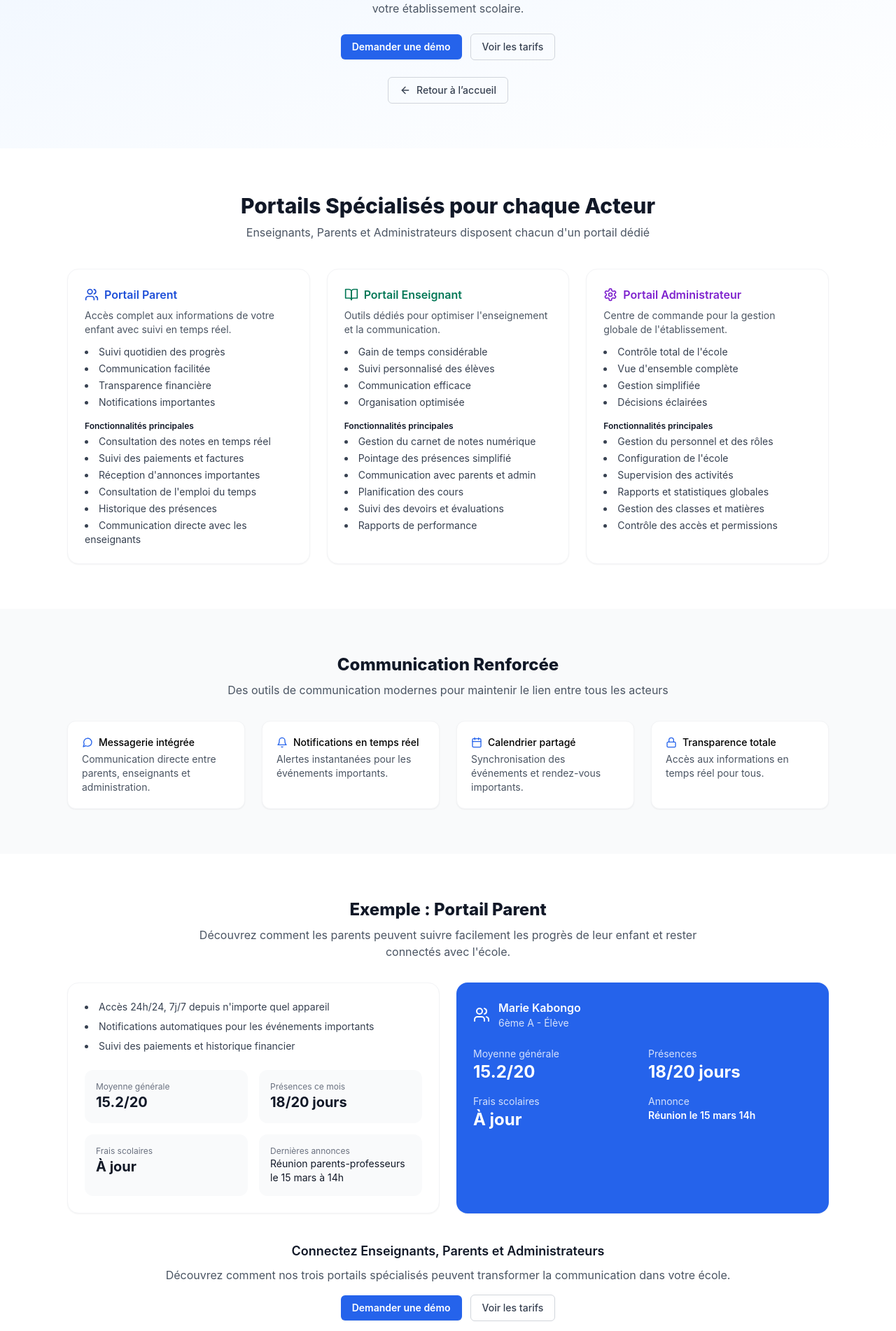
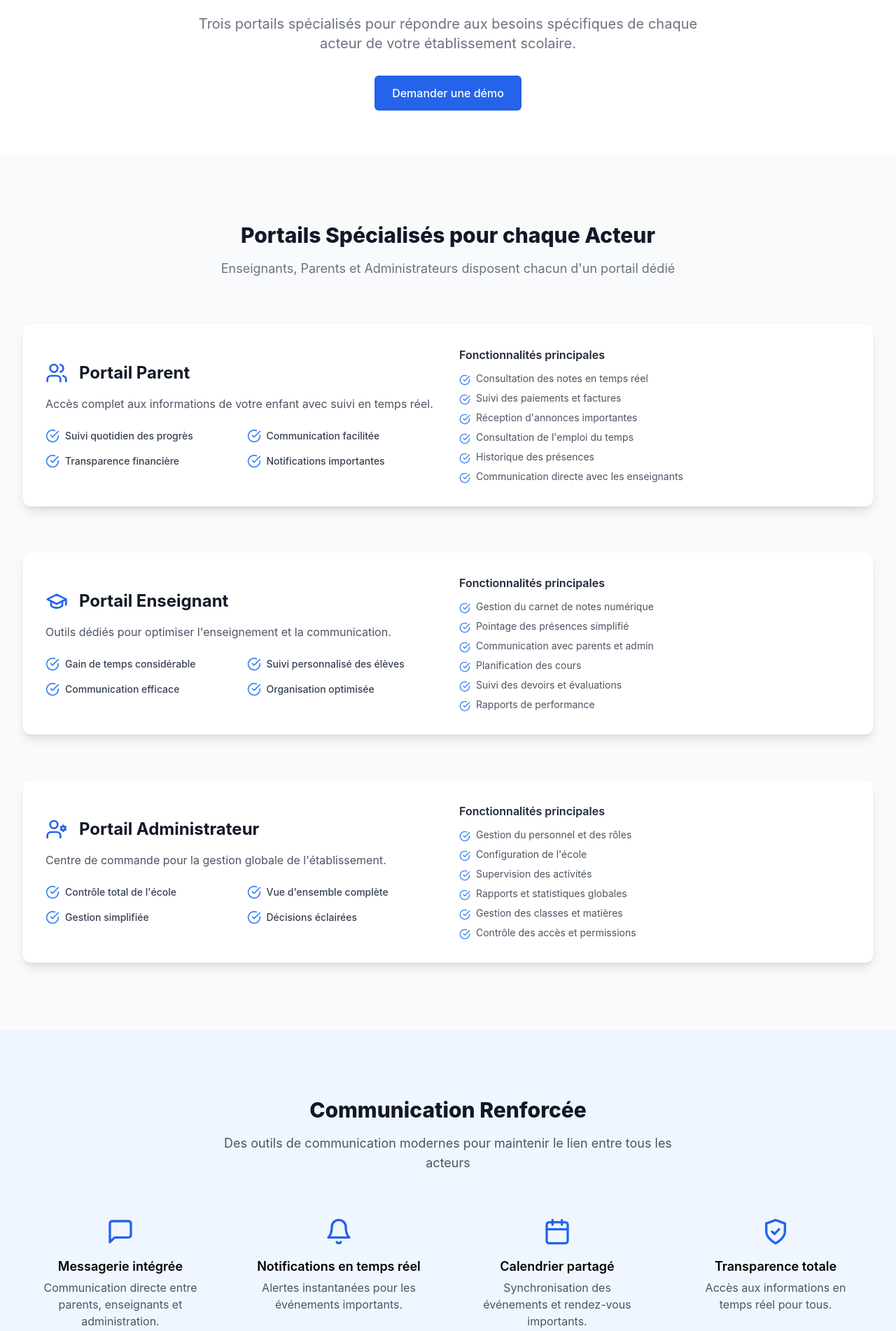
Before and after one commit to TDKasala/schoolconnect101, a React (Vite) app: page /portails in a window 1280 px wide. Shown: the part 258-2160 px from the top of the page at 70% size. Built offline with nearby package versions, Linux system fonts and the light colour scheme.

Commit message:
fix(pages): correct corrupted content in Portails.tsx

```diff
--- a/src/pages/Portails.tsx
+++ b/src/pages/Portails.tsx
@@ -1,203 +1,202 @@
-import { ArrowLeft, Users, MessageCircle, Bell, Calendar, Lock, FileText, Wallet, BookOpen, Shield, Settings } from 'lucide-react'
-import { Link } from 'react-router-dom'
+import { Link } from 'react-router-dom';
+import { ArrowLeft, CheckCircle, Users, GraduationCap, UserCog, MessageSquare, Bell, Calendar, ShieldCheck } from 'lucide-react';
+
+const portals = [
+  {
+    icon: <Users className="h-8 w-8 text-blue-600" />,
+    title: 'Portail Parent',
+    description: 'Accès complet aux informations de votre enfant avec suivi en temps réel.',
+    benefits: ['Suivi quotidien des progrès', 'Communication facilitée', 'Transparence financière', 'Notifications importantes'],
+    features: ['Consultation des notes en temps réel', 'Suivi des paiements et factures', 'Réception d\'annonces importantes', 'Consultation de l\'emploi du temps', 'Historique des présences', 'Communication directe avec les enseignants'],
+  },
+  {
+    icon: <GraduationCap className="h-8 w-8 text-blue-600" />,
+    title: 'Portail Enseignant',
+    description: 'Outils dédiés pour optimiser l\'enseignement et la communication.',
+    benefits: ['Gain de temps considérable', 'Suivi personnalisé des élèves', 'Communication efficace', 'Organisation optimisée'],
+    features: ['Gestion du carnet de notes numérique', 'Pointage des présences simplifié', 'Communication avec parents et admin', 'Planification des cours', 'Suivi des devoirs et évaluations', 'Rapports de performance'],
+  },
+  {
+    icon: <UserCog className="h-8 w-8 text-blue-600" />,
+    title: 'Portail Administrateur',
+    description: 'Centre de commande pour la gestion globale de l\'établissement.',
+    benefits: ['Contrôle total de l\'école', 'Vue d\'ensemble complète', 'Gestion simplifiée', 'Décisions éclairées'],
+    features: ['Gestion du personnel et des rôles', 'Configuration de l\'école', 'Supervision des activités', 'Rapports et statistiques globales', 'Gestion des classes et matières', 'Contrôle des accès et permissions'],
+  },
+];
 
 export default function Portails() {
   return (
-    <main className="pt-20">
-      {/* Hero */}
-      <section className="bg-gradient-to-br from-primary-50 to-white py-12 md:py-16 text-center">
-        <div className="max-w-5xl mx-auto px-4 sm:px-6 lg:px-8">
-          <p className="inline-flex items-center gap-2 text-xs bg-primary-50 text-primary-700 px-3 py-1 rounded-full mb-3">Portails</p>
-          <h1 className="text-3xl md:text-4xl font-extrabold text-gray-900">Portails pour Enseignants, Parents et Administrateurs</h1>
-          <p className="mt-3 text-gray-600 max-w-2xl mx-auto">Trois portails spécialisés pour répondre aux besoins spécifiques de chaque acteur de votre établissement scolaire.</p>
-          <div className="mt-6 flex items-center justify-center gap-3">
-            <a href="mailto:contact@schoolconnect.cd?subject=Demande%20de%20d%C3%A9mo%20-%20Portails" className="inline-flex items-center rounded-md bg-blue-600 px-4 py-2 text-sm font-semibold text-white shadow-sm hover:bg-blue-500">Demander une démo</a>
-            <Link to="/tarifs" className="inline-flex items-center rounded-md border border-gray-300 px-4 py-2 text-sm font-medium text-gray-700 hover:bg-gray-50">Voir les tarifs</Link>
-          </div>
-          <div className="mt-6 flex items-center justify-center">
-            <Link to="/" className="inline-flex items-center rounded-md border border-gray-300 px-4 py-2 text-sm font-medium text-gray-700 hover:bg-gray-50">
-              <ArrowLeft className="mr-2 h-4 w-4" /> Retour à l’accueil
+    <div className="bg-gray-50">
+      {/* Hero Section */}
+      <div className="relative bg-white">
+        <div className="max-w-7xl mx-auto px-4 sm:px-6 lg:px-8 py-16 text-center">
+            <Link
+                to="/"
+                className="inline-flex items-center rounded-md border border-gray-300 px-4 py-2 text-sm font-medium text-gray-700 hover:bg-gray-50 mb-8"
+            >
+                <ArrowLeft className="mr-2 h-4 w-4" />
+                Retour à l’accueil
             </Link>
+          <h1 className="text-4xl font-extrabold tracking-tight text-gray-900 sm:text-5xl md:text-6xl">
+            Portails pour Enseignants, Parents et Administrateurs
+          </h1>
+          <p className="mt-6 max-w-3xl mx-auto text-xl text-gray-500">
+            Trois portails spécialisés pour répondre aux besoins spécifiques de chaque acteur de votre établissement scolaire.
+          </p>
+          <div className="mt-8">
+            <a
+              href="mailto:contact@schoolconnect.cd?subject=Demande%20de%20d%C3%A9mo%20-%20Module%20Portails"
+              className="inline-flex items-center justify-center px-6 py-3 border border-transparent text-base font-medium rounded-md text-white bg-blue-600 hover:bg-blue-700"
+            >
+              Demander une démo
+            </a>
           </div>
         </div>
-      </section>
-
-      {/* Overview */}
-      <section className="py-12 md:py-16">
-        <div className="max-w-6xl mx-auto px-4 sm:px-6 lg:px-8">
-          <div className="text-center max-w-3xl mx-auto">
-            <h2 className="text-2xl md:text-3xl font-extrabold text-gray-900">Portails Spécialisés pour chaque Acteur</h2>
-            <p className="mt-2 text-gray-600">Enseignants, Parents et Administrateurs disposent chacun d'un portail dédié</p>
       </div>
 
-          <div className="mt-10 grid grid-cols-1 md:grid-cols-3 gap-6">
-            {/* Parent */}
-            <div className="rounded-2xl bg-white p-6 shadow-sm border border-gray-100">
-              <div className="flex items-center gap-2 text-blue-700"><Users className="h-5 w-5" /><h3 className="font-semibold">Portail Parent</h3></div>
-              <p className="mt-2 text-sm text-gray-600">Accès complet aux informations de votre enfant avec suivi en temps réel.</p>
-              <ul className="mt-3 text-sm text-gray-700 space-y-1 list-disc list-inside">
-                <li>Suivi quotidien des progrès</li>
-                <li>Communication facilitée</li>
-                <li>Transparence financière</li>
-                <li>Notifications importantes</li>
-              </ul>
-              <p className="mt-4 text-xs font-semibold text-gray-900">Fonctionnalités principales</p>
-              <ul className="mt-1 text-sm text-gray-700 space-y-1 list-disc list-inside">
-                <li>Consultation des notes en temps réel</li>
-                <li>Suivi des paiements et factures</li>
-                <li>Réception d'annonces importantes</li>
-                <li>Consultation de l'emploi du temps</li>
-                <li>Historique des présences</li>
-                <li>Communication directe avec les enseignants</li>
-              </ul>
+      {/* Portals Section */}
+      <div className="py-16 sm:py-24">
+        <div className="max-w-7xl mx-auto px-4 sm:px-6 lg:px-8">
+          <div className="text-center">
+            <h2 className="text-3xl font-extrabold text-gray-900">Portails Spécialisés pour chaque Acteur</h2>
+            <p className="mt-4 text-lg text-gray-500">
+              Enseignants, Parents et Administrateurs disposent chacun d'un portail dédié
+            </p>
           </div>
-
-            {/* Enseignant */}
-            <div className="rounded-2xl bg-white p-6 shadow-sm border border-gray-100">
-              <div className="flex items-center gap-2 text-emerald-700"><BookOpen className="h-5 w-5" /><h3 className="font-semibold">Portail Enseignant</h3></div>
-              <p className="mt-2 text-sm text-gray-600">Outils dédiés pour optimiser l'enseignement et la communication.</p>
-              <ul className="mt-3 text-sm text-gray-700 space-y-1 list-disc list-inside">
-                <li>Gain de temps considérable</li>
-                <li>Suivi personnalisé des élèves</li>
-                <li>Communication efficace</li>
-                <li>Organisation optimisée</li>
-              </ul>
-              <p className="mt-4 text-xs font-semibold text-gray-900">Fonctionnalités principales</p>
-              <ul className="mt-1 text-sm text-gray-700 space-y-1 list-disc list-inside">
-                <li>Gestion du carnet de notes numérique</li>
-                <li>Pointage des présences simplifié</li>
-                <li>Communication avec parents et admin</li>
-                <li>Planification des cours</li>
-                <li>Suivi des devoirs et évaluations</li>
-                <li>Rapports de performance</li>
-              </ul>
+          <div className="mt-16 space-y-16">
+            {portals.map((portal) => (
+              <div key={portal.title} className="bg-white p-8 rounded-xl shadow-lg border border-gray-100">
+                <div className="grid md:grid-cols-2 gap-8 items-center">
+                    <div>
+                        <div className="flex items-center gap-4">
+                            {portal.icon}
+                            <h3 className="text-2xl font-bold text-gray-900">{portal.title}</h3>
                         </div>
-
-            {/* Admin */}
-            <div className="rounded-2xl bg-white p-6 shadow-sm border border-gray-100">
-              <div className="flex items-center gap-2 text-purple-700"><Settings className="h-5 w-5" /><h3 className="font-semibold">Portail Administrateur</h3></div>
-              <p className="mt-2 text-sm text-gray-600">Centre de commande pour la gestion globale de l'établissement.</p>
-              <ul className="mt-3 text-sm text-gray-700 space-y-1 list-disc list-inside">
-                <li>Contrôle total de l'école</li>
-                <li>Vue d'ensemble complète</li>
-                <li>Gestion simplifiée</li>
-                <li>Décisions éclairées</li>
-              </ul>
-              <p className="mt-4 text-xs font-semibold text-gray-900">Fonctionnalités principales</p>
-              <ul className="mt-1 text-sm text-gray-700 space-y-1 list-disc list-inside">
-                <li>Gestion du personnel et des rôles</li>
-                <li>Configuration de l'école</li>
-                <li>Supervision des activités</li>
-                <li>Rapports et statistiques globales</li>
-                <li>Gestion des classes et matières</li>
-                <li>Contrôle des accès et permissions</li>
+                        <p className="mt-4 text-gray-600">{portal.description}</p>
+                        <div className="mt-6 grid grid-cols-2 gap-4">
+                            {portal.benefits.map(benefit => (
+                                <div key={benefit} className="flex items-center">
+                                    <CheckCircle className="h-5 w-5 text-blue-500 flex-shrink-0" />
+                                    <span className="ml-2 text-sm font-medium text-gray-700">{benefit}</span>
+                                </div>
+                            ))}
+                        </div>
+                    </div>
+                    <div>
+                        <h4 className="font-semibold text-gray-800">Fonctionnalités principales</h4>
+                        <ul className="mt-3 space-y-2">
+                            {portal.features.map(feature => (
+                                <li key={feature} className="flex items-start">
+                                    <CheckCircle className="h-4 w-4 text-blue-500 mt-1 flex-shrink-0" />
+                                    <span className="ml-2 text-sm text-gray-600">{feature}</span>
+                                </li>
+                            ))}
                         </ul>
                     </div>
                 </div>
               </div>
-      </section>
-
-      {/* Communication */}
-      <section className="py-12 md:py-16 bg-gray-50">
-        <div className="max-w-6xl mx-auto px-4 sm:px-6 lg:px-8">
-          <div className="text-center max-w-3xl mx-auto">
-            <h2 className="text-xl md:text-2xl font-extrabold text-gray-900">Communication Renforcée</h2>
-            <p className="mt-2 text-gray-600">Des outils de communication modernes pour maintenir le lien entre tous les acteurs</p>
-          </div>
-          <div className="mt-8 grid grid-cols-1 md:grid-cols-4 gap-6 text-sm">
-            <div className="rounded-xl bg-white p-5 shadow-sm border border-gray-100">
-              <div className="flex items-center gap-2"><MessageCircle className="h-4 w-4 text-primary-600" /><p className="font-medium">Messagerie intégrée</p></div>
-              <p className="mt-1 text-gray-600">Communication directe entre parents, enseignants et administration.</p>
-            </div>
-            <div className="rounded-xl bg-white p-5 shadow-sm border border-gray-100">
-              <div className="flex items-center gap-2"><Bell className="h-4 w-4 text-primary-600" /><p className="font-medium">Notifications en temps réel</p></div>
-              <p className="mt-1 text-gray-600">Alertes instantanées pour les événements importants.</p>
-            </div>
-            <div className="rounded-xl bg-white p-5 shadow-sm border border-gray-100">
-              <div className="flex items-center gap-2"><Calendar className="h-4 w-4 text-primary-600" /><p className="font-medium">Calendrier partagé</p></div>
-              <p className="mt-1 text-gray-600">Synchronisation des événements et rendez-vous importants.</p>
-            </div>
-            <div className="rounded-xl bg-white p-5 shadow-sm border border-gray-100">
-              <div className="flex items-center gap-2"><Lock className="h-4 w-4 text-primary-600" /><p className="font-medium">Transparence totale</p></div>
-              <p className="mt-1 text-gray-600">Accès aux informations en temps réel pour tous.</p>
+            ))}
           </div>
         </div>
       </div>
-      </section>
 
-      {/* Exemple Portail Parent */}
-      <section className="py-12 md:py-16">
-        <div className="max-w-6xl mx-auto px-4 sm:px-6 lg:px-8">
-          <div className="text-center max-w-3xl mx-auto">
-            <h2 className="text-xl md:text-2xl font-extrabold text-gray-900">Exemple : Portail Parent</h2>
-            <p className="mt-2 text-gray-600">Découvrez comment les parents peuvent suivre facilement les progrès de leur enfant et rester connectés avec l'école.</p>
+      {/* Communication Section */}
+      <div className="bg-blue-50 py-16 sm:py-24">
+        <div className="max-w-7xl mx-auto px-4 sm:px-6 lg:px-8">
+            <div className="text-center">
+                <h2 className="text-3xl font-extrabold text-gray-900">Communication Renforcée</h2>
+                <p className="mt-4 max-w-2xl mx-auto text-lg text-gray-600">Des outils de communication modernes pour maintenir le lien entre tous les acteurs</p>
             </div>
-
-          <div className="mt-8 grid grid-cols-1 md:grid-cols-2 gap-6">
-            <div className="rounded-2xl bg-white p-6 shadow-sm border border-gray-100">
-              <ul className="text-sm text-gray-700 space-y-2 list-disc list-inside">
-                <li>Accès 24h/24, 7j/7 depuis n'importe quel appareil</li>
-                <li>Notifications automatiques pour les événements importants</li>
-                <li>Suivi des paiements et historique financier</li>
-              </ul>
-              <div className="mt-6 grid grid-cols-2 gap-4 text-sm">
-                <div className="rounded-xl bg-gray-50 p-4">
-                  <p className="text-xs text-gray-500">Moyenne générale</p>
-                  <p className="text-xl font-bold text-gray-900">15.2/20</p>
+            <div className="mt-12 grid md:grid-cols-2 lg:grid-cols-4 gap-8 text-center">
+                <div className="p-4">
+                    <MessageSquare className="h-10 w-10 text-blue-600 mx-auto" />
+                    <h3 className="mt-4 text-lg font-semibold">Messagerie intégrée</h3>
+                    <p className="mt-1 text-gray-600">Communication directe entre parents, enseignants et administration.</p>
                 </div>
-                <div className="rounded-xl bg-gray-50 p-4">
-                  <p className="text-xs text-gray-500">Présences ce mois</p>
-                  <p className="text-xl font-bold text-gray-900">18/20 jours</p>
+                <div className="p-4">
+                    <Bell className="h-10 w-10 text-blue-600 mx-auto" />
+                    <h3 className="mt-4 text-lg font-semibold">Notifications en temps réel</h3>
+                    <p className="mt-1 text-gray-600">Alertes instantanées pour les événements importants.</p>
                 </div>
-                <div className="rounded-xl bg-gray-50 p-4">
-                  <p className="text-xs text-gray-500">Frais scolaires</p>
-                  <p className="text-xl font-bold text-gray-900">À jour</p>
+                <div className="p-4">
+                    <Calendar className="h-10 w-10 text-blue-600 mx-auto" />
+                    <h3 className="mt-4 text-lg font-semibold">Calendrier partagé</h3>
+                    <p className="mt-1 text-gray-600">Synchronisation des événements et rendez-vous importants.</p>
                 </div>
-                <div className="rounded-xl bg-gray-50 p-4">
-                  <p className="text-xs text-gray-500">Dernières annonces</p>
-                  <p className="text-gray-900">Réunion parents-professeurs le 15 mars à 14h</p>
-                </div>
-              </div>
-            </div>
-            <div className="rounded-2xl bg-gradient-to-tr from-blue-600 to-primary-600 text-white p-6 shadow-sm">
-              <div className="flex items-center gap-3">
-                <Users className="h-6 w-6" />
-                <div>
-                  <p className="font-semibold">Marie Kabongo</p>
-                  <p className="text-white/80 text-sm">6ème A - Élève</p>
-                </div>
-              </div>
-              <div className="mt-6 grid grid-cols-2 gap-4 text-sm">
-                <div>
-                  <p className="text-white/80">Moyenne générale</p>
-                  <p className="text-2xl font-bold">15.2/20</p>
-                </div>
-                <div>
-                  <p className="text-white/80">Présences</p>
-                  <p className="text-2xl font-bold">18/20 jours</p>
-                </div>
-                <div>
-                  <p className="text-white/80">Frais scolaires</p>
-                  <p className="text-2xl font-bold">À jour</p>
-                </div>
-                <div>
-                  <p className="text-white/80">Annonce</p>
-                  <p className="font-semibold">Réunion le 15 mars 14h</p>
+                <div className="p-4">
+                    <ShieldCheck className="h-10 w-10 text-blue-600 mx-auto" />
+                    <h3 className="mt-4 text-lg font-semibold">Transparence totale</h3>
+                    <p className="mt-1 text-gray-600">Accès aux informations en temps réel pour tous.</p>
                 </div>
             </div>
         </div>
       </div>
 
-          <div className="mt-10 text-center">
-            <h3 className="text-lg font-semibold text-gray-900">Connectez Enseignants, Parents et Administrateurs</h3>
-            <p className="mt-2 text-gray-600">Découvrez comment nos trois portails spécialisés peuvent transformer la communication dans votre école.</p>
-            <div className="mt-4 flex items-center justify-center gap-3">
-              <a href="mailto:contact@schoolconnect.cd?subject=Demande%20de%20d%C3%A9mo%20-%20Portails" className="inline-flex items-center rounded-md bg-blue-600 px-4 py-2 text-sm font-semibold text-white shadow-sm hover:bg-blue-500">Demander une démo</a>
-              <Link to="/tarifs" className="inline-flex items-center rounded-md border border-gray-300 px-4 py-2 text-sm font-medium text-gray-700 hover:bg-gray-50">Voir les tarifs</Link>
+      {/* Parent Portal Example */}
+      <div className="bg-white py-16 sm:py-24">
+        <div className="max-w-7xl mx-auto px-4 sm:px-6 lg:px-8">
+            <div className="lg:grid lg:grid-cols-2 lg:gap-12 items-center">
+                <div className="">
+                    <h2 className="text-3xl font-extrabold text-gray-900">Exemple : Portail Parent</h2>
+                    <p className="mt-4 text-lg text-gray-600">Découvrez comment les parents peuvent suivre facilement les progrès de leur enfant et rester connectés avec l'école.</p>
+                    <ul className="mt-6 space-y-3">
+                        <li className="flex items-start"><CheckCircle className="h-5 w-5 text-blue-500 mt-0.5"/><span className="ml-3">Accès 24h/24, 7j/7 depuis n'importe quel appareil</span></li>
+                        <li className="flex items-start"><CheckCircle className="h-5 w-5 text-blue-500 mt-0.5"/><span className="ml-3">Notifications automatiques pour les événements importants</span></li>
+                        <li className="flex items-start"><CheckCircle className="h-5 w-5 text-blue-500 mt-0.5"/><span className="ml-3">Suivi des paiements et historique financier</span></li>
+                    </ul>
+                </div>
+                <div className="mt-10 lg:mt-0">
+                    <div className="bg-gray-100 p-8 rounded-xl shadow-lg transform hover:scale-105 transition-transform duration-300">
+                        <div className="flex items-center gap-4">
+                            <img className="h-16 w-16 rounded-full" src="/images/student-avatar.png" alt="Avatar élève" />
+                            <div>
+                                <h4 className="font-bold text-lg text-gray-800">Marie Kabongo</h4>
+                                <p className="text-sm text-gray-600">6ème A - Élève</p>
+                            </div>
+                        </div>
+                        <div className="mt-6 grid grid-cols-3 gap-4 text-center">
+                            <div>
+                                <p className="text-sm text-gray-500">Moyenne</p>
+                                <p className="font-bold text-xl text-blue-700">15.2/20</p>
+                            </div>
+                            <div>
+                                <p className="text-sm text-gray-500">Présences</p>
+                                <p className="font-bold text-xl text-blue-700">18/20 j</p>
+                            </div>
+                            <div>
+                                <p className="text-sm text-gray-500">Frais scolaires</p>
+                                <p className="font-bold text-lg text-green-600">À jour</p>
+                            </div>
+                        </div>
+                        <div className="mt-6 border-t pt-4">
+                            <h5 className="font-semibold text-gray-700">Dernières annonces</h5>
+                            <p className="mt-2 text-sm text-gray-600 bg-blue-50 p-3 rounded-md">Réunion parents-professeurs le 15 mars à 14h</p>
                         </div>
                     </div>
                 </div>
-      </section>
-    </main>
-  )
+            </div>
+        </div>
+      </div>
+
+      {/* Final CTA */}
+       <div className="bg-gray-50">
+        <div className="max-w-4xl mx-auto text-center py-16 px-4 sm:py-20 sm:px-6 lg:px-8">
+          <h2 className="text-3xl font-extrabold text-gray-900 sm:text-4xl">
+            <span className="block">Connectez Enseignants, Parents et Administrateurs</span>
+          </h2>
+          <p className="mt-4 text-lg leading-6 text-gray-500">Découvrez comment nos trois portails spécialisés peuvent transformer la communication dans votre école.</p>
+          <div className="mt-8 flex justify-center gap-4">
+            <a href="mailto:contact@schoolconnect.cd?subject=Demande%20de%20d%C3%A9mo%20-%20Module%20Portails" className="inline-flex items-center justify-center px-5 py-3 border border-transparent text-base font-medium rounded-md text-white bg-blue-600 hover:bg-blue-700">
+              Demander une démo
+            </a>
+            <Link to="/tarifs" className="inline-flex items-center justify-center px-5 py-3 border border-transparent text-base font-medium rounded-md text-blue-700 bg-blue-100 hover:bg-blue-200">
+              Voir les tarifs
+            </Link>
+          </div>
+        </div>
+      </div>
+
+    </div>
+  );
 }
```
Lines whose indentation alone changed are shown as unchanged.
